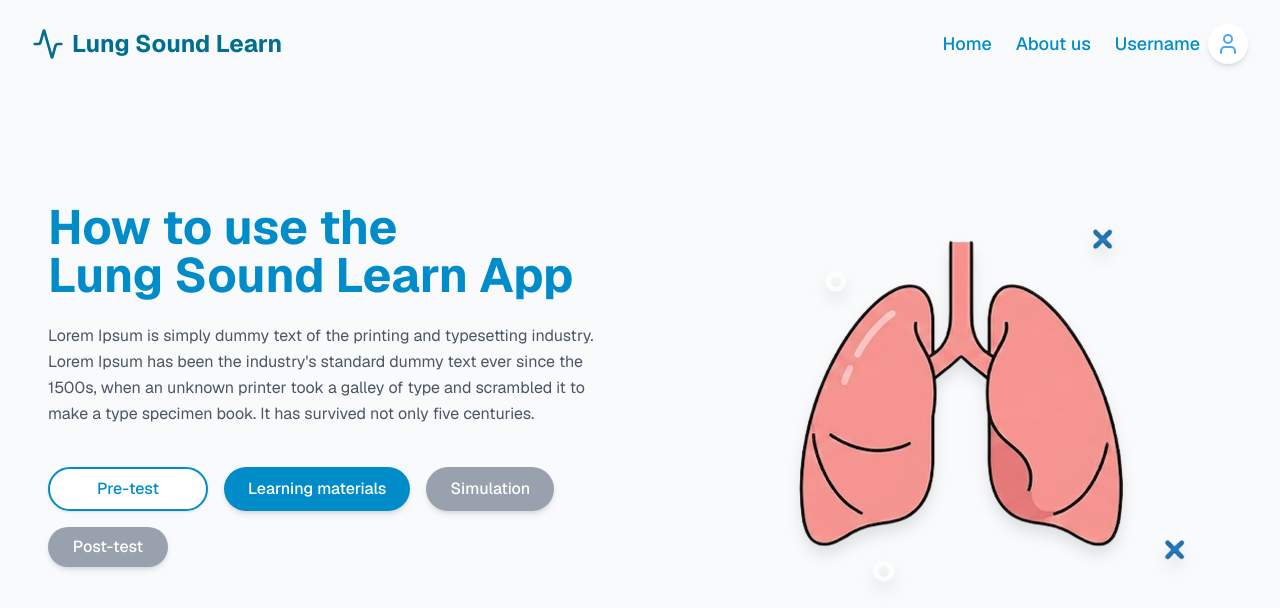
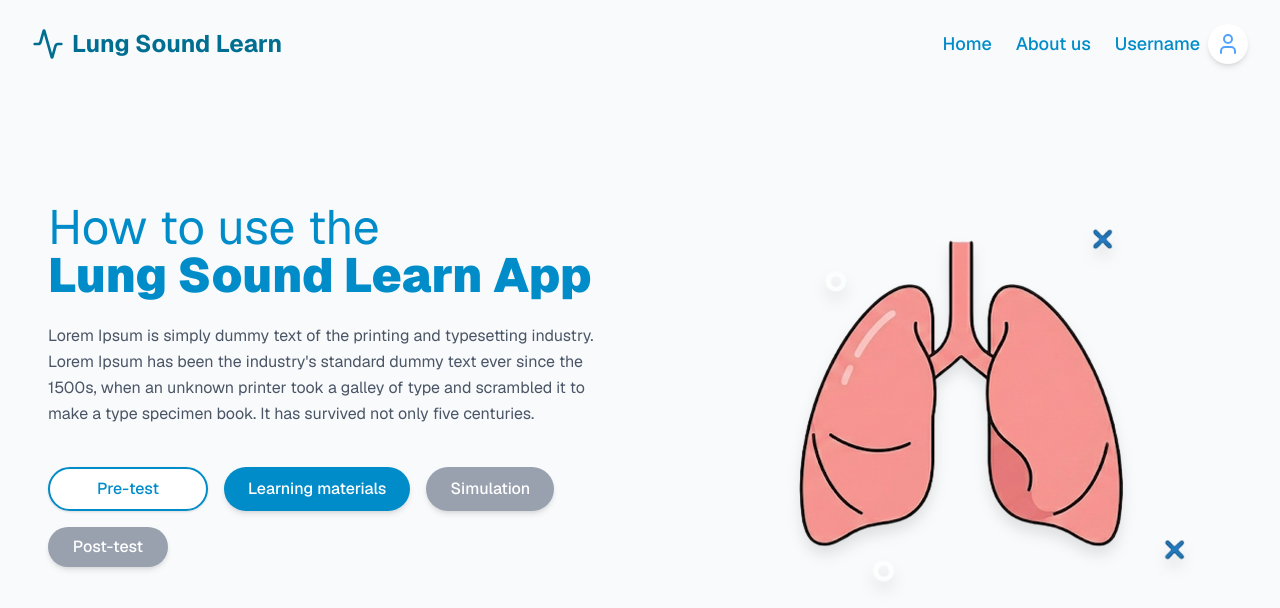
Before and after one commit to pasitgut/lung-sounds-tutor, a Next.js app: page /en in a window 1280 px wide. Shown: the top 608 px of the page. Built offline with nearby package versions, Linux system fonts and the light colour scheme.

Commit message:
feat: change font style on home screen

```diff
--- a/src/app/[locale]/(protected)/page.tsx
+++ b/src/app/[locale]/(protected)/page.tsx
@@ -9,9 +9,11 @@ export default function LungSoundLanding() {
       <main className="container mx-auto px-6 lg:px-12 py-10  relative z-10">
         <div className="flex flex-col lg:flex-row items-center justify-between gap-12">
           <div className="lg:w-1/2 space-y-6 text-center lg:text-left">
-            <h1 className="text-4xl lg:text-5xl font-bold text-[#008CC9]">
+            <h1 className="text-4xl lg:text-5xl text-[#008CC9]">
               How to use the <br />
-              <span className="text-[#008CC9]">Lung Sound Learn App</span>
+              <span className="text-[#008CC9] font-black">
+                Lung Sound Learn App
+              </span>
             </h1>
 
             <p className="text-gray-600 leading-relaxed text-sm lg:text-base max-w-xl mx-auto lg:mx-0">
```
